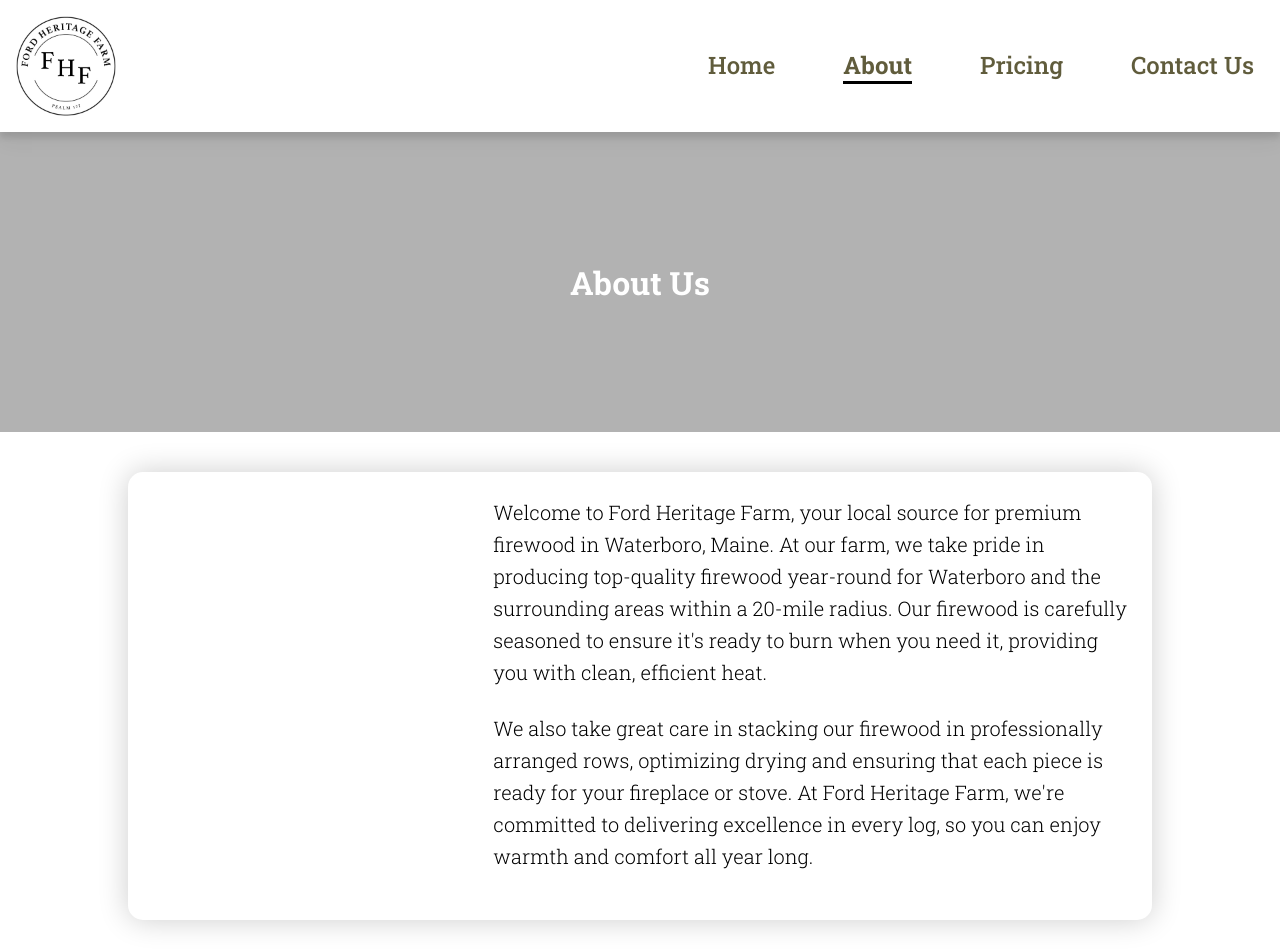
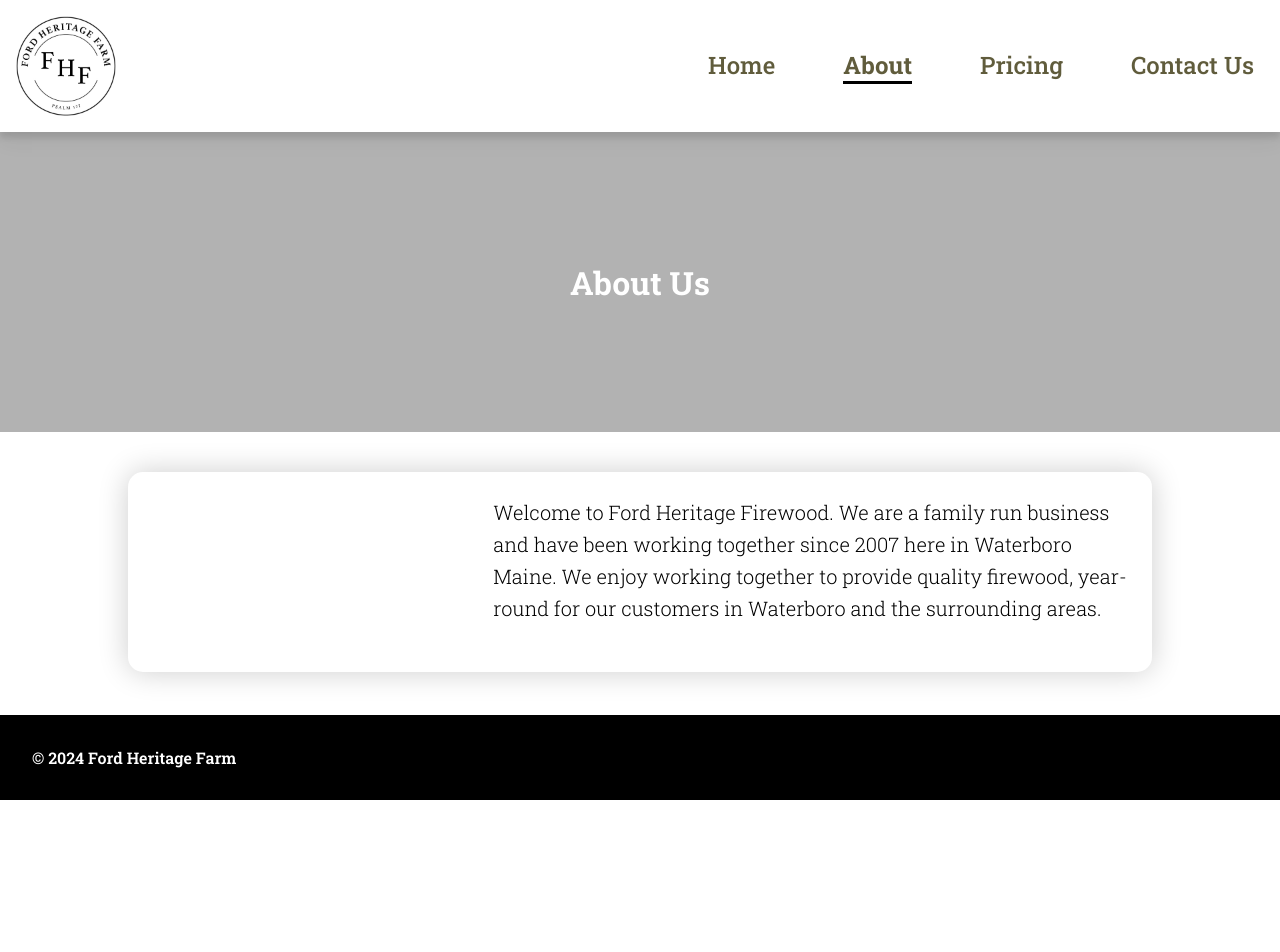
Before and after one commit to nickonometry/fordheritagefarm, a SvelteKit app: page /about in a window 1280 px wide. Shown: the top 952 px of the page. After the commit the page ends 800 px from the top, so only its background shows below. Built offline with nearby package versions, Linux system fonts and the light colour scheme.

Commit message:
chore: content updates

```diff
--- a/src/lib/HomepageCard.svelte
+++ b/src/lib/HomepageCard.svelte
@@ -22,7 +22,9 @@
 	</div>
 	<div class="content-cont">
 		<span class="card-header">{title}</span>
-		<span class="card-body">{description}</span>
+		{#if description}
+			<span class="card-body">{description}</span>
+		{/if}
 	</div>
 </div>
 
--- a/src/lib/VideoBanner.svelte
+++ b/src/lib/VideoBanner.svelte
@@ -5,7 +5,6 @@
 	<div class="banner-content">
 		<!-- <h2 class="headline">Welcome to the Ford Heritage Farm website</h2> -->
 		<h2 class="headline">Welcome to the Ford Heritage Farm website</h2>
-		<p>The website is still under construction so check back for updates!</p>
 	</div>
 </div>
 
--- a/src/routes/+page.svelte
+++ b/src/routes/+page.svelte
@@ -10,9 +10,9 @@
 <VideoBanner />
 
 <div class="grid">
-	<HomepageCard title="Quality" description="Experience the warmth of premium firewood—carefully selected for superior quality and a perfect burn every time." imageFileName="woodyard1.jpg" />
+	<HomepageCard title="Quality Firewood" imageFileName="woodyard1.jpg" />
 	<HomepageCard title="Dependable" description="Count on us for reliable and timely firewood, whenever you need it!" imageFileName="woodyard2.jpg" />
-	<HomepageCard title="Seasoned" description="Enjoy the benefits of expertly seasoned firewood—dry, ready to burn, and perfect for a clean, efficient fire." imageFileName="woodyard-drone.jpg" />
+	<HomepageCard title="Seasoned" description="Ready to burn firewood, perfect for a clean, efficient fire." imageFileName="woodyard-drone.jpg" />
 </div>
 
 <style lang="scss">
--- a/src/routes/about/+page.svelte
+++ b/src/routes/about/+page.svelte
@@ -13,12 +13,8 @@
 			<enhanced:img src="/static/images/woodyard2.jpg" alt="Ford Heritage Farm woodyard" />
 			<div>
 				<p>
-					Welcome to Ford Heritage Farm, your local source for premium firewood in Waterboro, Maine. At our farm, we take pride in producing top-quality firewood year-round for Waterboro and the surrounding areas within a 20-mile radius. Our firewood
-					is carefully seasoned to ensure it's ready to burn when you need it, providing you with clean, efficient heat.
-				</p>
-				<p>
-					We also take great care in stacking our firewood in professionally arranged rows, optimizing drying and ensuring that each piece is ready for your fireplace or stove. At Ford Heritage Farm, we're committed to delivering excellence in every
-					log, so you can enjoy warmth and comfort all year long.
+					Welcome to Ford Heritage Firewood. We are a family run business and have been working together since 2007 here in Waterboro Maine. We enjoy working together to provide quality firewood, year-round for our customers in Waterboro and the
+					surrounding areas.
 				</p>
 			</div>
 		</div>
--- a/src/routes/pricing/+page.svelte
+++ b/src/routes/pricing/+page.svelte
@@ -11,8 +11,9 @@
 
 <div class="container">
 	<p class="card">
-		The pricing of firewood can fluctuate frequently due to various factors such as demand, seasonality, and availability of resources. To ensure you get the best deal, it's important to check back often for updates on prices. Staying informed will
-		help you secure the best value for your firewood needs throughout the year.
+		From early in the year until late spring we begin to cut, split, and stack as much our wood as possible, so that it can dry out (season) enough to be fit for burning when winter returns. This seasoned wood sells out very quickly once the cool
+		fall weather begins, and because of its demand and the additional handling it requires, it costs more. A better option for most, is to order your wood a season ahead as less-expensive and readily-available "green" or unseasoned wood. Green cord
+		wood, cut, split, and delivered, is available year-round. Call anytime to check availability of seasoned wood and current prices of either.
 	</p>
 	<div class="grid">
 		<PricingCard title="Green Wood" price="$280">
```
